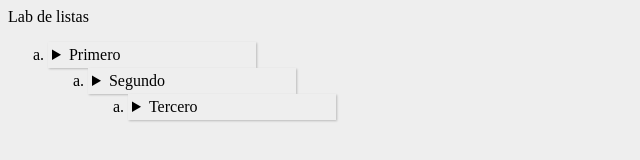
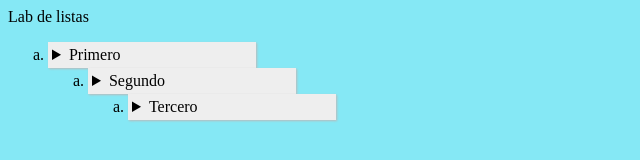
Before and after one commit to Alephdjcs/Reponam, a plain HTML site: page index.html in a window 1280 px wide. Shown: the whole page, without its empty margins (0-640 px from the left). Drawn offline with Linux system fonts and the light colour scheme.

Commit message:
background

```diff
--- a/Liststyle.css
+++ b/Liststyle.css
@@ -1,5 +1,5 @@
 body {
-    background-color: #eee;
+    background-color: #85e8f5;
 }
 
 .li {
```
